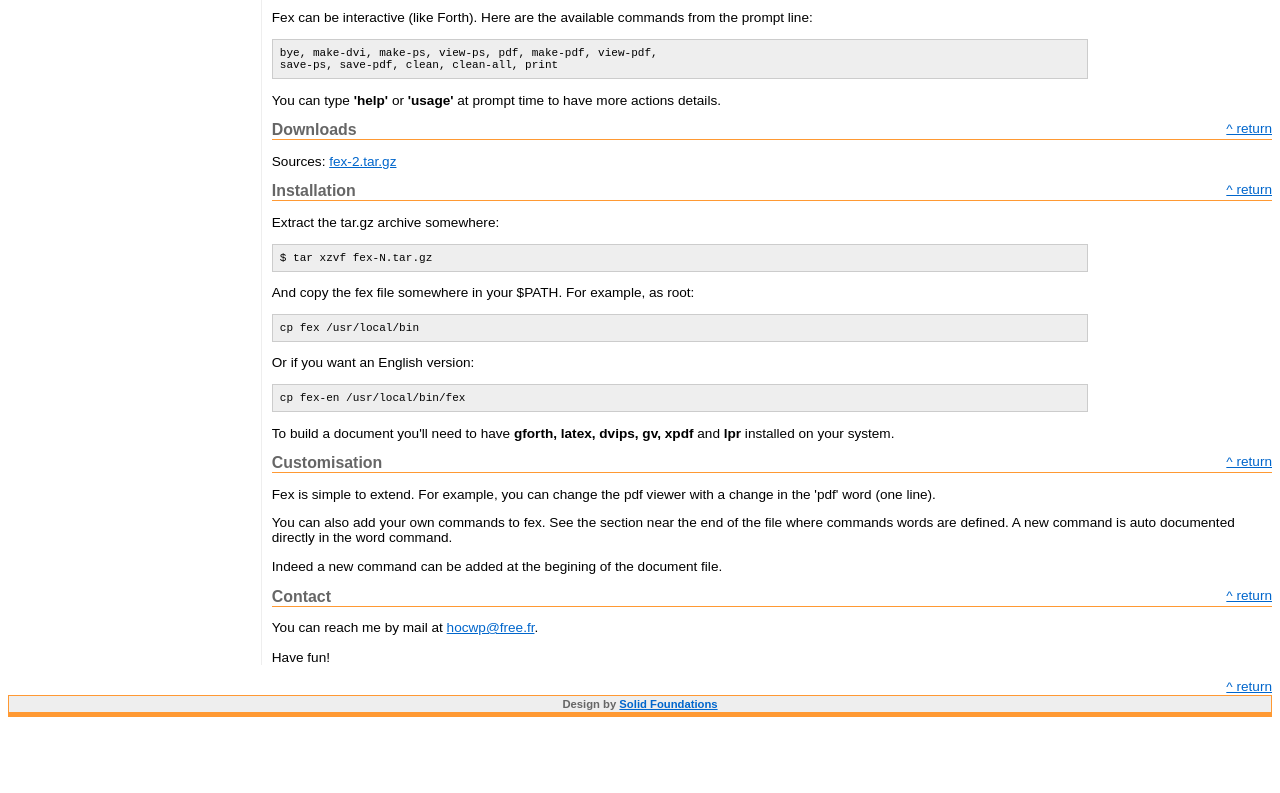
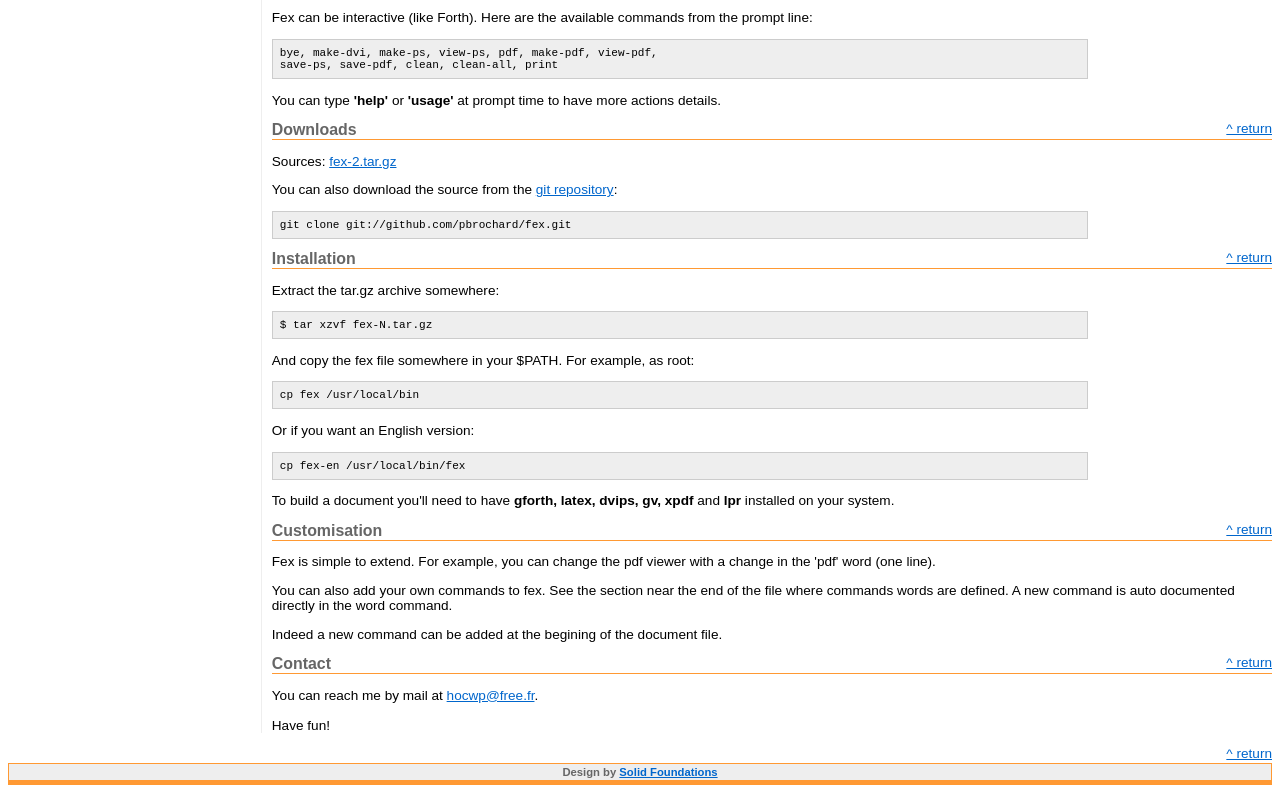
Before and after one commit to pbrochard/fex, a plain HTML site: page web/fex.html in a window 1280 px wide. Shown: the part 769-1562 px from the top of the page. Before the commit the page ends 1494 px from the top, so only its background shows below. Drawn offline with Linux system fonts and the light colour scheme.

Commit message:
Add git in index.html

```diff
--- a/web/fex.html
+++ b/web/fex.html
@@ -129,10 +129,15 @@ save-ps, save-pdf, clean, clean-all, print</pre>
 Sources: <a href="fex-2.tar.gz">fex-2.tar.gz</a>
 </p>
 
+<p>
+You can also download the source from the
+<a href="http://github.com/pbrochard/fex/tree/master">git repository</a>:
+</p>
+
+<pre class="code">git clone git://github.com/pbrochard/fex.git</pre>
+
 
 <div class="return"><a href="#top" title="Return to the top">^ return</a></div>
-
-
 <h3 id="installation">Installation</h3>
 
 <p>Extract the tar.gz archive somewhere:<p>
```
